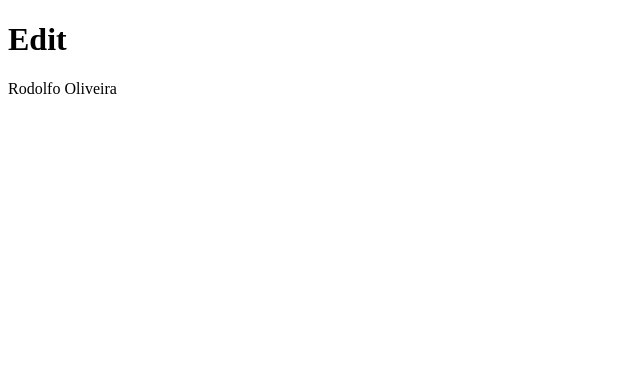
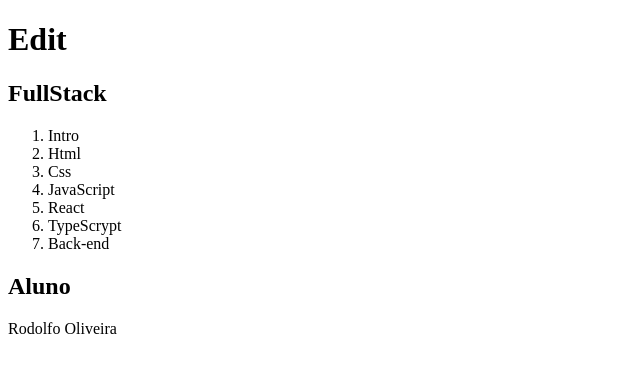
Before and after one commit to RMGOliveira97/RMGOliveira97.github.io, a plain HTML site: page index.html in a window 1280 px wide. Shown: the whole page, without its empty margins (0-640 px from the left). Drawn offline with Linux system fonts and the light colour scheme.

Commit message:
Lista Módulos

```diff
--- a/index.html
+++ b/index.html
@@ -8,6 +8,17 @@
 </head>
 <body>
     <h1>Edit</h1>
-    <p>Rodolfo Oliveira</p>
+    <h2>FullStack</h2>
+        <ol>
+            <li>Intro</li>
+            <li>Html</li>
+            <li>Css</li>
+            <li>JavaScript</li>
+            <li>React</li>
+            <li>TypeScrypt</li>
+            <li>Back-end</li>
+        </ol>
+    <h2>Aluno</h2>
+        <p>Rodolfo Oliveira</p>
 </body>
 </html>
```
